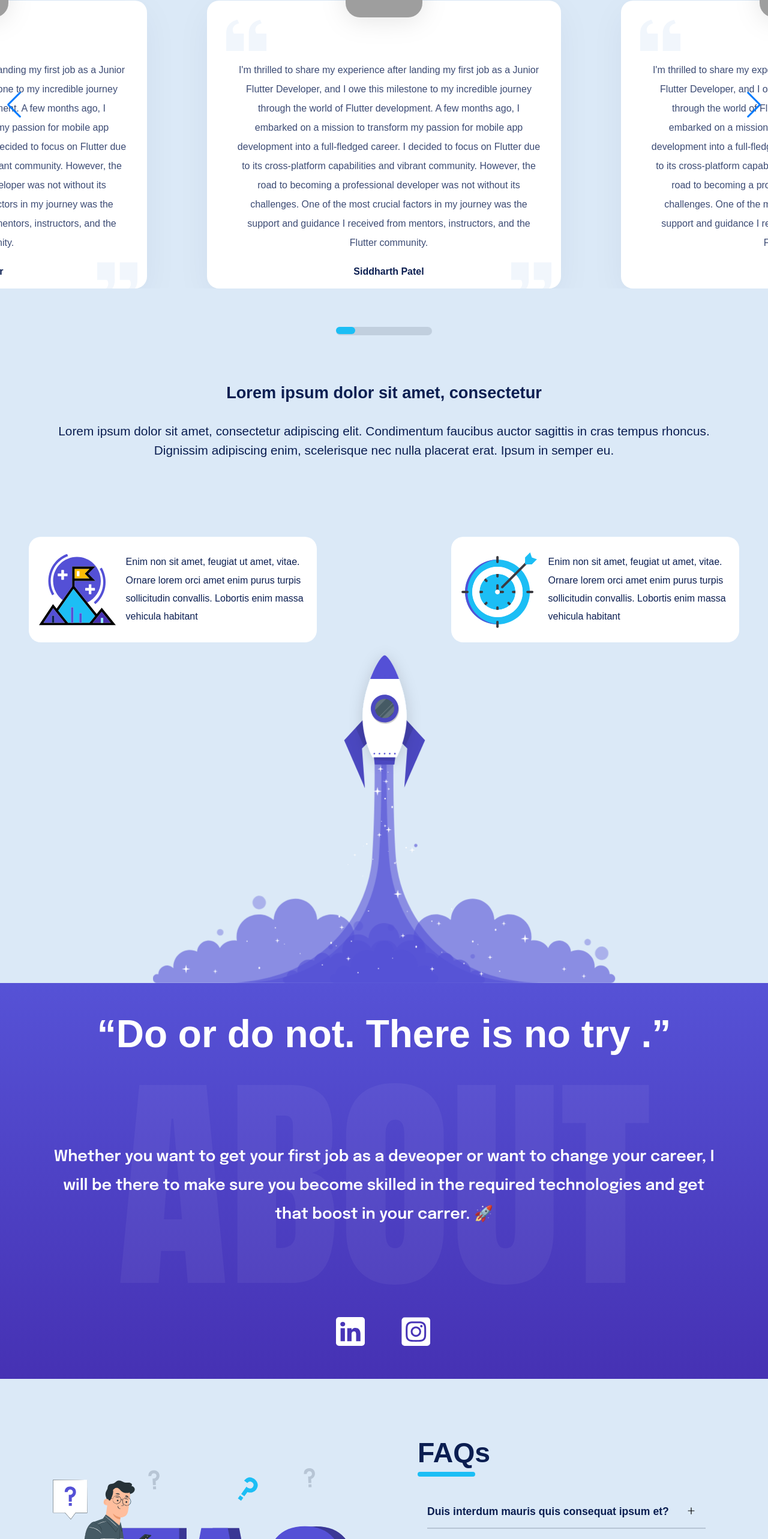
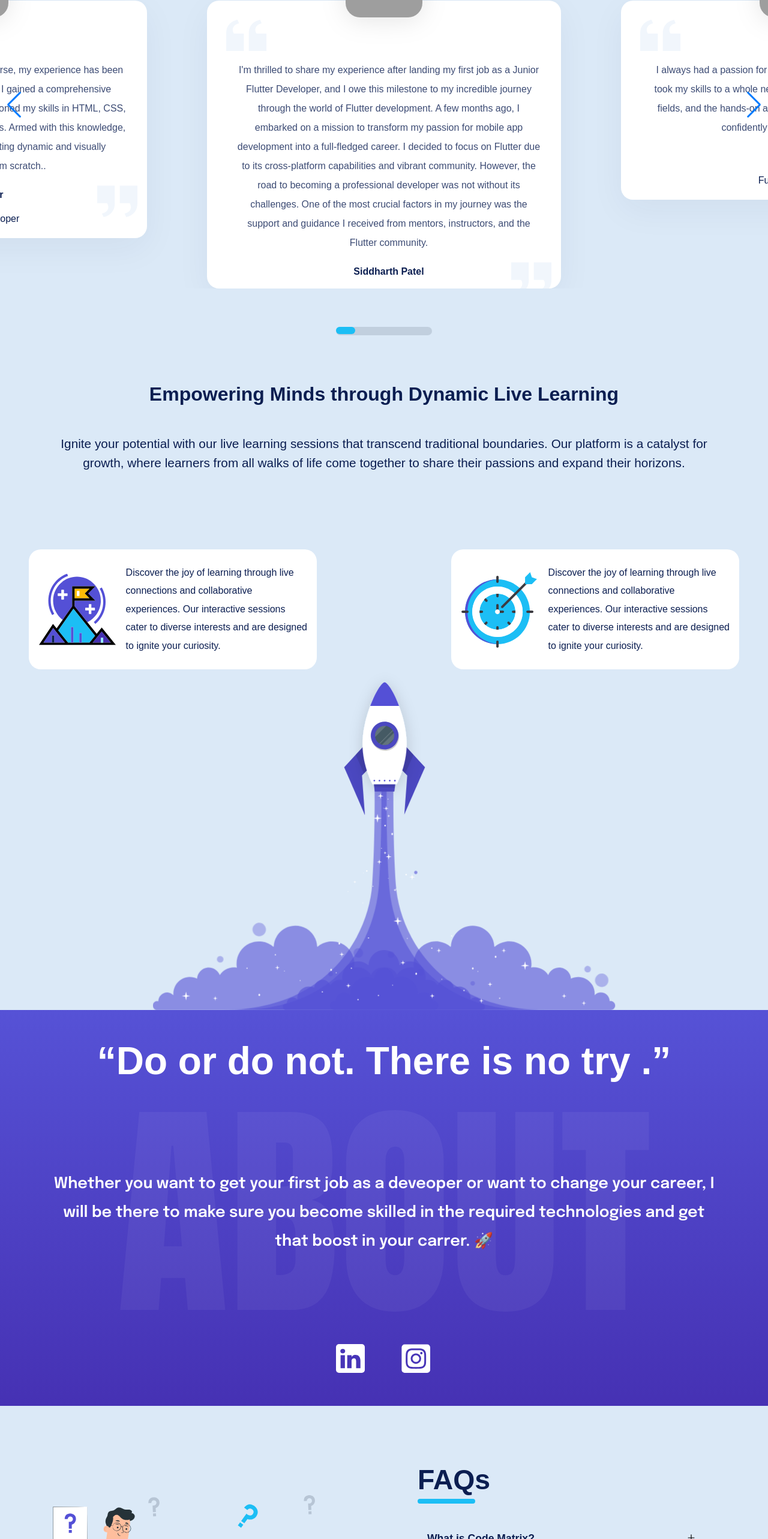
Before and after one commit to Akashmalviya/Akash-edu, a React (Create React App) app: page / in a window 1280 px wide. Shown: the part 5381-7947 px from the top of the page at 60% size. Built offline with nearby package versions, Linux system fonts and the light colour scheme; grey boxes are pictures that could not be loaded; the HTML template or start-up script is replaced by a standard one; a web font is replaced by a local one.

Commit message:
mock data removed

```diff
--- a/src/component/about/About.jsx
+++ b/src/component/about/About.jsx
@@ -18,8 +18,8 @@ const Header = styled.div`
 
 const Heading = styled.div`
 	font-weight: 700;
-	font-size: 1.7rem;
-	margin-bottom: 2rem;
+	font-size: 2rem;
+	margin-bottom: 3rem;
 `;
 
 const SubHeading = styled.div`
@@ -126,11 +126,12 @@ const AboutSection = () => {
 	return (
 		<Cointainer>
 			<Header>
-				<Heading>Lorem ipsum dolor sit amet, consectetur </Heading>
+				<Heading>Empowering Minds through Dynamic Live Learning </Heading>
 				<SubHeading>
-					Lorem ipsum dolor sit amet, consectetur adipiscing elit. Condimentum
-					faucibus auctor sagittis in cras tempus rhoncus. Dignissim adipiscing
-					enim, scelerisque nec nulla placerat erat. Ipsum in semper eu.
+					Ignite your potential with our live learning sessions that transcend
+					traditional boundaries. Our platform is a catalyst for growth, where
+					learners from all walks of life come together to share their passions
+					and expand their horizons.
 				</SubHeading>
 			</Header>
 			<Body>
@@ -140,9 +141,9 @@ const AboutSection = () => {
 							<Mountain style={{ width: "8rem", height: "8rem" }} />
 						</CardImg>
 						<CardText>
-							Enim non sit amet, feugiat ut amet, vitae. Ornare lorem orci amet
-							enim purus turpis sollicitudin convallis. Lobortis enim massa
-							vehicula habitant
+							Discover the joy of learning through live connections and
+							collaborative experiences. Our interactive sessions cater to
+							diverse interests and are designed to ignite your curiosity.
 						</CardText>
 					</Card>
 					<Card>
@@ -150,9 +151,9 @@ const AboutSection = () => {
 							<Target style={{ width: "8rem", height: "8rem" }} />
 						</CardImg>
 						<CardText>
-							Enim non sit amet, feugiat ut amet, vitae. Ornare lorem orci amet
-							enim purus turpis sollicitudin convallis. Lobortis enim massa
-							vehicula habitant
+							Discover the joy of learning through live connections and
+							collaborative experiences. Our interactive sessions cater to
+							diverse interests and are designed to ignite your curiosity.
 						</CardText>
 					</Card>
 				</FlexCointainer>
--- a/src/data/Faq.js
+++ b/src/data/Faq.js
@@ -3,32 +3,32 @@ import { v4 as uuidv4 } from "uuid";
 const faq = [
 	{
 		id: uuidv4(),
-		que: "Duis interdum mauris quis consequat ipsum et?",
+		que: "What is Code Matrix?",
 		ans: "Dolor, pellentesque ultricies odio amet nisl. Urna lectus eget eget risus dolor habitant faucibus diam. Lobortis blandit pharetra consectetur vitae aliquam mauris. Praesent id nisl aliquam rhoncus, sed.",
 	},
 	{
 		id: uuidv4(),
-		que: "Duis interdum mauris quis consequat ipsum et?",
+		que: "How are live learning sessions conducted?",
+		ans: "Our live learning sessions are conducted through a virtual classroom environment where learners can interact with expert instructors in real-time. The sessions include live demonstrations, Q&A segments, and collaborative activities to enhance the learning experience.",
+	},
+	{
+		id: uuidv4(),
+		que: "Who can benefit from Code Matrix?",
 		ans: "Dolor, pellentesque ultricies odio amet nisl. Urna lectus eget eget risus dolor habitant faucibus diam. Lobortis blandit pharetra consectetur vitae aliquam mauris. Praesent id nisl aliquam rhoncus, sed.",
 	},
 	{
 		id: uuidv4(),
-		que: "Duis interdum mauris quis consequat ipsum et?",
+		que: "What sets Code Matrix apart from other education platforms?",
 		ans: "Dolor, pellentesque ultricies odio amet nisl. Urna lectus eget eget risus dolor habitant faucibus diam. Lobortis blandit pharetra consectetur vitae aliquam mauris. Praesent id nisl aliquam rhoncus, sed.",
 	},
 	{
 		id: uuidv4(),
-		que: "Duis interdum mauris quis consequat ipsum et?",
+		que: "What subjects are covered in the live learning sessions?",
 		ans: "Dolor, pellentesque ultricies odio amet nisl. Urna lectus eget eget risus dolor habitant faucibus diam. Lobortis blandit pharetra consectetur vitae aliquam mauris. Praesent id nisl aliquam rhoncus, sed.",
 	},
 	{
 		id: uuidv4(),
-		que: "Duis interdum mauris quis consequat ipsum et?",
-		ans: "Dolor, pellentesque ultricies odio amet nisl. Urna lectus eget eget risus dolor habitant faucibus diam. Lobortis blandit pharetra consectetur vitae aliquam mauris. Praesent id nisl aliquam rhoncus, sed.",
-	},
-	{
-		id: uuidv4(),
-		que: "Duis interdum mauris quis consequat ipsum et?",
+		que: "Can I access course materials after the live sessions?",
 		ans: "Dolor, pellentesque ultricies odio amet nisl. Urna lectus eget eget risus dolor habitant faucibus diam. Lobortis blandit pharetra consectetur vitae aliquam mauris. Praesent id nisl aliquam rhoncus, sed.",
 	},
 ];
--- a/src/data/Testimonial.js
+++ b/src/data/Testimonial.js
@@ -9,31 +9,31 @@ const testimonialArray = [
 		img: "https://res.cloudinary.com/dmbtc9axm/image/upload/v1693843156/IMG_20230904_150411_s0rcyd.jpg",
 		name: "Udit Tiwari",
 		job: "Full-Stack Developer",
-		text: "I'm thrilled to share my experience after landing my first job as a Junior Flutter Developer, and I owe this milestone to my incredible journey through the world of Flutter development. A few months ago, I embarked on a mission to transform my passion for mobile app development into a full-fledged career. I decided to focus on Flutter due to its cross-platform capabilities and vibrant community. However, the road to becoming a professional developer was not without its challenges. One of the most crucial factors in my journey was the support and guidance I received from mentors, instructors, and the Flutter community.",
+		text: "I always had a passion for web development, and these live sessions took my skills to a whole new level. The instructors are experts in their fields, and the hands-on approach made learning enjoyable. I'm now confidently pursuing my dream career.",
 	},
 	{
 		img: "https://res.cloudinary.com/dmbtc9axm/image/upload/v1693841873/Screenshot_2023-09-04_194930_hrl8bb.jpg",
 		name: "Sarthak",
 		job: "Flutter Developer",
-		text: "I'm thrilled to share my experience after landing my first job as a Junior Flutter Developer, and I owe this milestone to my incredible journey through the world of Flutter development. A few months ago, I embarked on a mission to transform my passion for mobile app development into a full-fledged career. I decided to focus on Flutter due to its cross-platform capabilities and vibrant community. However, the road to becoming a professional developer was not without its challenges. One of the most crucial factors in my journey was the support and guidance I received from mentors, instructors, and the Flutter community.",
+		text: "Want to be a solid developer? Take this course. Akash guides you through the core concepts you must to know if you want to take your skills to the next level.",
 	},
 	{
 		img: "https://res.cloudinary.com/dmbtc9axm/image/upload/v1693841873/Screenshot_2023-09-04_195150_wabwyt.jpg",
 		name: "Sanskar Shukla",
 		job: "MERN Developer",
-		text: "I'm thrilled to share my experience after landing my first job as a Junior Flutter Developer, and I owe this milestone to my incredible journey through the world of Flutter development. A few months ago, I embarked on a mission to transform my passion for mobile app development into a full-fledged career. I decided to focus on Flutter due to its cross-platform capabilities and vibrant community. However, the road to becoming a professional developer was not without its challenges. One of the most crucial factors in my journey was the support and guidance I received from mentors, instructors, and the Flutter community.",
+		text: "It was nice . The way the Akash has taken the course forward step by step guiding through the process how to deal with even little things in web development from scratch..",
 	},
 	{
 		img: "https://res.cloudinary.com/dmbtc9axm/image/upload/v1693841873/Screenshot_2023-09-04_195515_ptfwiv.jpg",
 		name: "Sumit Malviya",
 		job: "MEAN Developer",
-		text: "I'm thrilled to share my experience after landing my first job as a Junior Flutter Developer, and I owe this milestone to my incredible journey through the world of Flutter development. A few months ago, I embarked on a mission to transform my passion for mobile app development into a full-fledged career. I decided to focus on Flutter due to its cross-platform capabilities and vibrant community. However, the road to becoming a professional developer was not without its challenges. One of the most crucial factors in my journey was the support and guidance I received from mentors, instructors, and the Flutter community.",
+		text: "Very detailed explanations and exceptionally well structured. Even for a more experienced developer there's still things to learn. This course is a great resource not only to learn Angular, but also to keep as a reference to look up things every now and then!.",
 	},
 	{
 		img: "https://res.cloudinary.com/dmbtc9axm/image/upload/v1693841872/Screenshot_2023-09-04_195347_w0ykjh.jpg",
 		name: "Yash Thakur",
 		job: "Full-Stack Developer",
-		text: "I'm thrilled to share my experience after landing my first job as a Junior Flutter Developer, and I owe this milestone to my incredible journey through the world of Flutter development. A few months ago, I embarked on a mission to transform my passion for mobile app development into a full-fledged career. I decided to focus on Flutter due to its cross-platform capabilities and vibrant community. However, the road to becoming a professional developer was not without its challenges. One of the most crucial factors in my journey was the support and guidance I received from mentors, instructors, and the Flutter community.",
+		text: "After completing a web development course, my experience has been incredibly fulfilling and transformative. I gained a comprehensive understanding of web technologies and honed my skills in HTML, CSS, JavaScript, and other relevant frameworks. Armed with this knowledge, I embarked on various projects, creating dynamic and visually appealing websites from scratch..",
 	},
 ];
 
```
